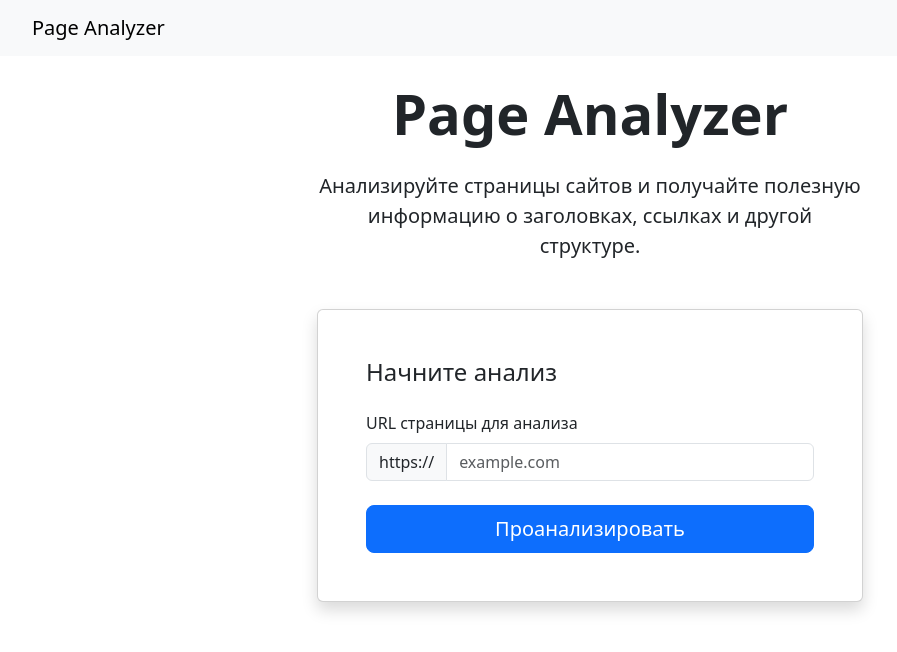
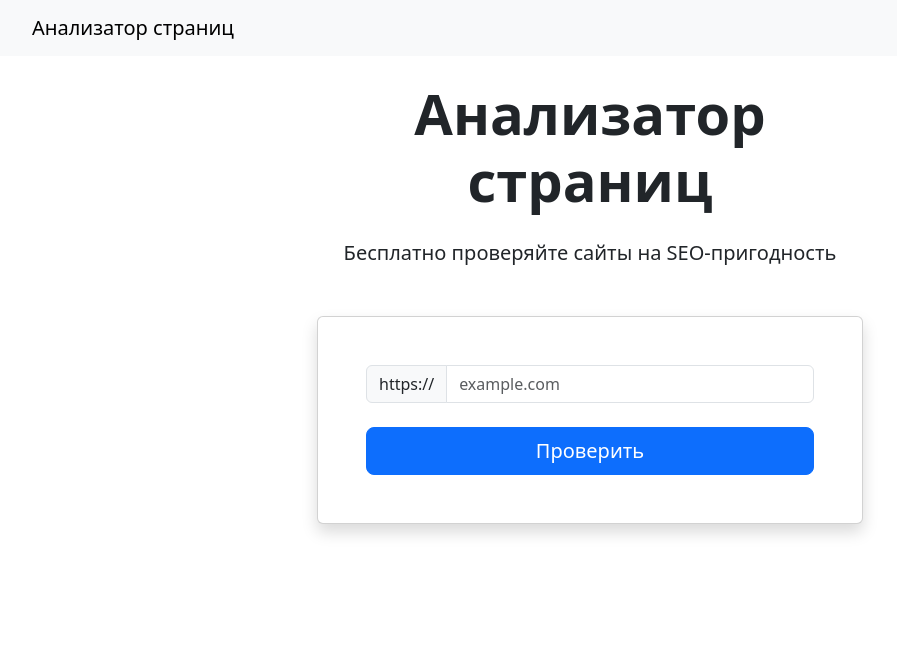
Before and after one commit to annetmyshkina/python-project-83, a Flask app: page / in a window 1280 px wide. Shown: the top 652 px of the page, without its empty margins (50-947 px from the left). Run offline with Flask 3, Linux system fonts and the light colour scheme.

Commit message:
fix title and heading

```diff
--- a/templates/base.html
+++ b/templates/base.html
@@ -3,7 +3,7 @@
 <head>
   <meta charset="utf-8">
   <meta name="viewport" content="width=device-width, initial-scale=1">
-  <title>{% block title %}Page Analyzer{% endblock %}</title>
+  <title>{% block title %}Анализатор страниц{% endblock %}</title>
   <!-- Bootstrap CSS CDN -->
   <link href="https://cdn.jsdelivr.net/npm/bootstrap@5.3.3/dist/css/bootstrap.min.css" rel="stylesheet">
   {% block styles %}{% endblock %}
@@ -11,7 +11,7 @@
 <body>
   <nav class="navbar navbar-expand-lg navbar-light bg-light">
     <div class="container">
-      <a class="navbar-brand" href="/">Page Analyzer</a>
+      <a class="navbar-brand" href="/">Анализатор страниц</a>
     </div>
   </nav>
 
--- a/templates/index.html
+++ b/templates/index.html
@@ -1,24 +1,21 @@
 {% extends "base.html" %}
 
-{% block title %}Page Analyzer - Главная{% endblock %}
+{% block title %}Анализатор страниц - Главная{% endblock %}
 
 {% block content %}
 <div class="row justify-content-center">
   <div class="col-md-8 col-lg-6">
     <div class="text-center mb-5">
-      <h1 class="display-4 fw-bold mb-4">Page Analyzer</h1>
+      <h1 class="display-4 fw-bold mb-4">Анализатор страниц</h1>
       <p class="lead mb-4">
-        Анализируйте страницы сайтов и получайте полезную информацию
-        о заголовках, ссылках и другой структуре.
+        Бесплатно проверяйте сайты на SEO-пригодность
       </p>
     </div>
 
     <div class="card shadow">
       <div class="card-body p-5">
-        <h2 class="h4 mb-4">Начните анализ</h2>
         <form action="/" method="post" class="needs-validation" novalidate>
           <div class="mb-4">
-            <label for="url" class="form-label">URL страницы для анализа</label>
             <div class="input-group">
               <span class="input-group-text">https://</span>
               <input
@@ -36,7 +33,7 @@
           </div>
 
           <button type="submit" class="btn btn-primary btn-lg w-100">
-            Проанализировать
+            Проверить
           </button>
         </form>
       </div>
```
